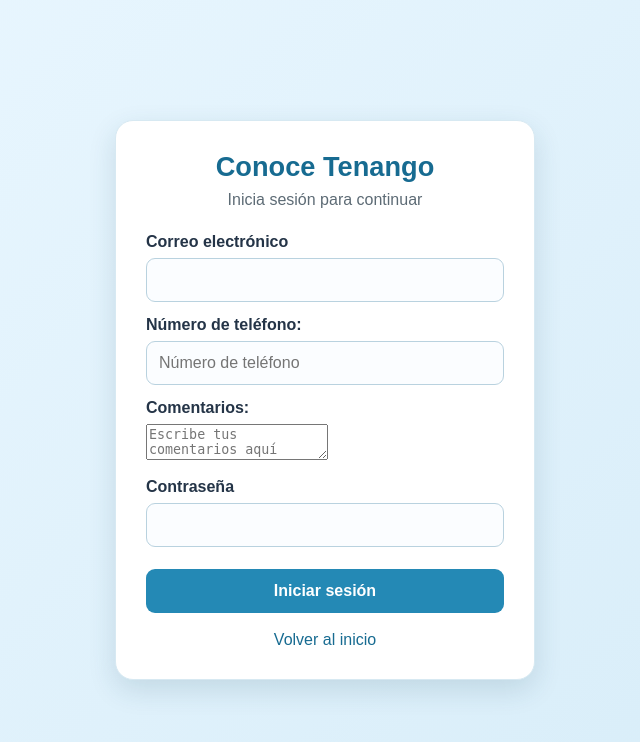
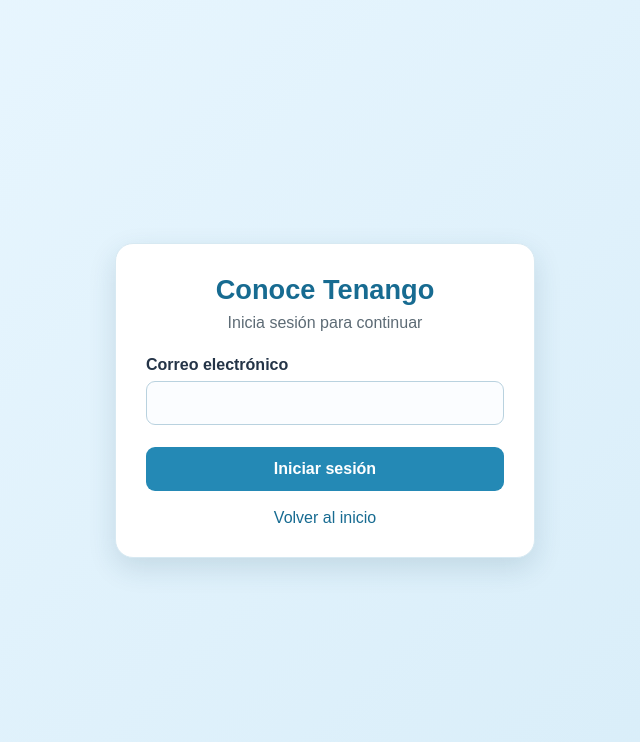
Before and after one commit to diazelizabethalbarran-stack/conocetenango, a Flask app: page /login in a window 1280 px wide. Shown: the top 742 px of the page, without its empty margins (315-955 px from the left). Run offline with Flask 3, Linux system fonts and the light colour scheme.

Commit message:
Refactor login.html structure and styles

```diff
--- a/templates/login.html
+++ b/templates/login.html
@@ -128,37 +128,10 @@ body {
     <form method="POST" action="{{ url_for('login') }}">
       <label for="correo">Correo electrónico</label>
       <input id="correo" name="correo" type="email" autocomplete="username" required>
-      <label>Número de teléfono:</label>
 
-<input
-    type="tel"
-    name="telefono"
-    id="telefono"
-    placeholder="Número de teléfono"
-    maxlength="10"
-    minlength="10"
-    pattern="[0-9]{10}"
-    inputmode="numeric"
-    required>
-      <label for="comentarios">Comentarios:</label>
-
-<textarea
-    id="comentarios"
-    name="comentarios"
-    placeholder="Escribe tus comentarios aquí"
-    maxlength="500"></textarea>
-      <label for="password">Contraseña</label>
-      <input id="password" name="password" type="password" autocomplete="current-password" required>
       <button type="submit">Iniciar sesión</button>
     </form>
     <div class="links"><a href="{{ url_for('inicio') }}">Volver al inicio</a></div>
   </main>
 </body>
-  <script>
-const telefono = document.getElementById("telefono");
-
-telefono.addEventListener("input", function () {
-    this.value = this.value.replace(/[^0-9]/g, "").slice(0, 10);
-});
-</script>
 </html>
```
